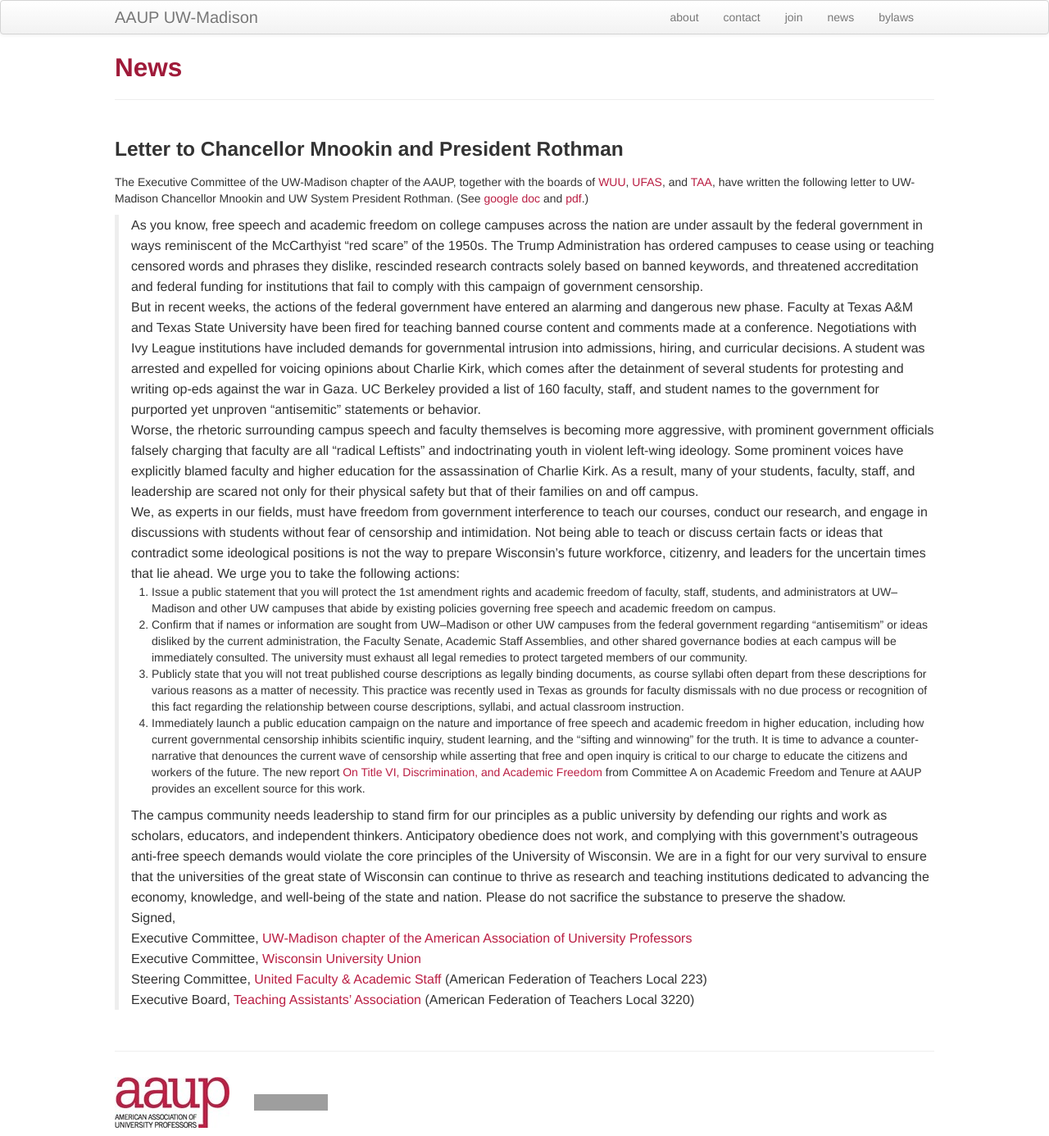
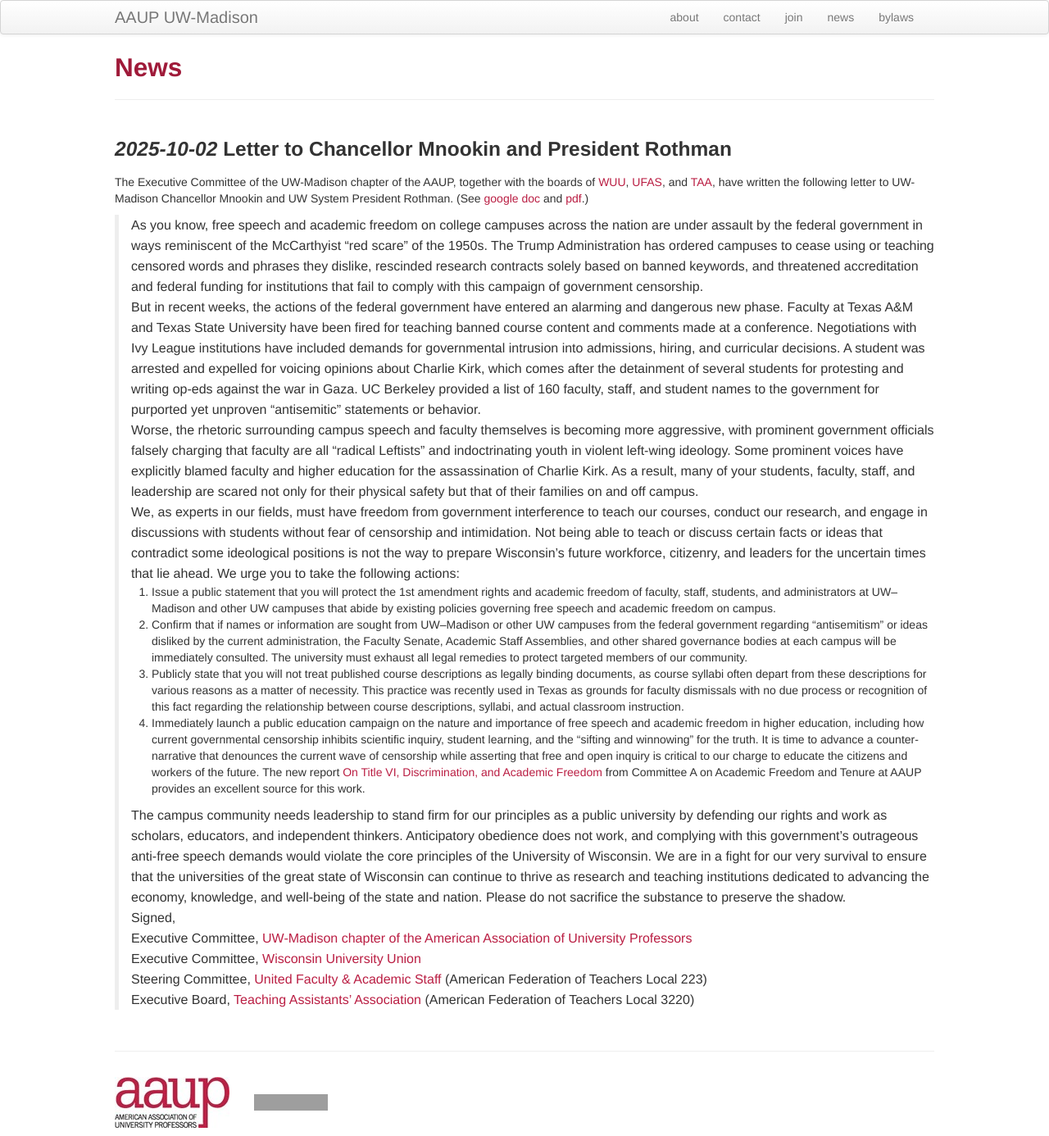
Before and after one commit to aaupmadison/aaupmadison.github.io, a Jekyll site: the page built from news.md, in a window 1280 px wide. Shown: the whole page at 82% size. Built offline with Jekyll 4.4.1, drawn with Linux system fonts in a browser that asks for light colours; grey boxes are pictures that could not be loaded.

Commit message:
Add date to letter to Mnookin/Rothman

```diff
--- a/news.md
+++ b/news.md
@@ -4,7 +4,7 @@ title: News
 description: News items from the UW-Madison chapter of the American Association of University Professors
 ---
 
-### Letter to Chancellor Mnookin and President Rothman
+### _2025-10-02_ Letter to Chancellor Mnookin and President Rothman
 
 The Executive Committee of the UW-Madison chapter of the AAUP, together
 with the boards of [WUU](https://wuu.info),
```
Also changed, not shown: 1 other file.
